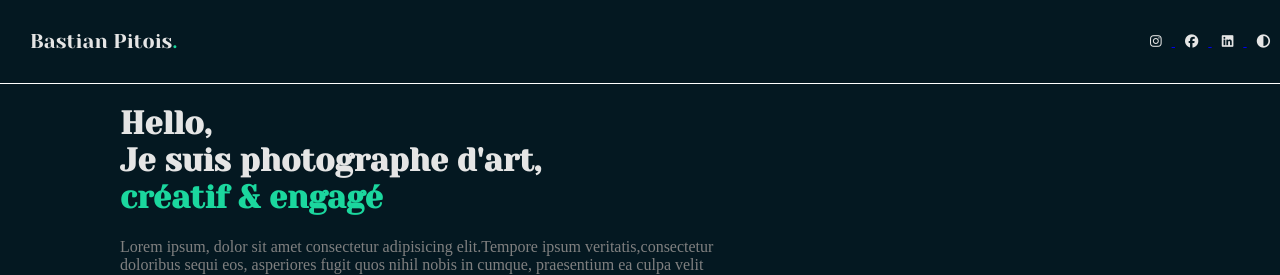
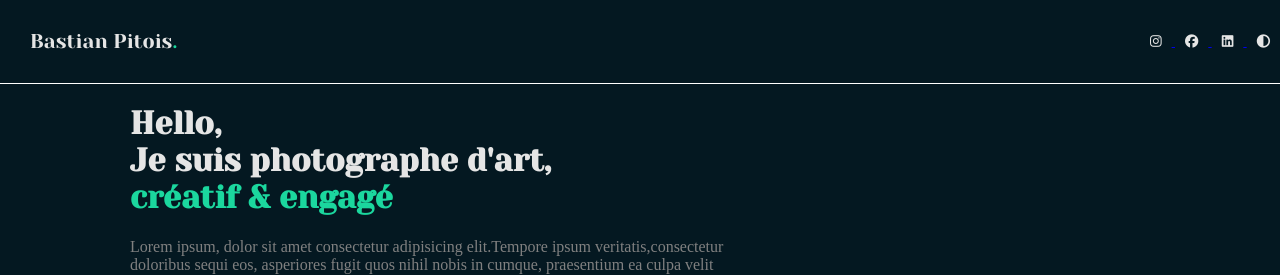
Before and after one commit to Patatecosmique/site-web-projet-1, a plain HTML site: page index.html in a window 1280 px wide. Shown: the top 275 px of the page. Drawn offline with Linux system fonts and the light colour scheme.

Commit message:
fix:marge-texte

```diff
--- a/css/style.css
+++ b/css/style.css
@@ -42,7 +42,7 @@ h2 span {
 /* ------------------ TEXTE ----------------- */
 .presentation {
     color: #e5e5e5;
-    margin: 0 120px;
+    margin: 0 130px;
     font-family: "Yeseva One", serif;
     font-weight: 400;
     font-style: normal;
@@ -56,7 +56,7 @@ h2 span {
 .paragraphe {
     color: #808080;
     text-align: left;
-    margin: 0 120px;
+    margin: 0 130px;
 }
 /* --------------- NAVIGUATION ------------------ */
 .categories {
```
